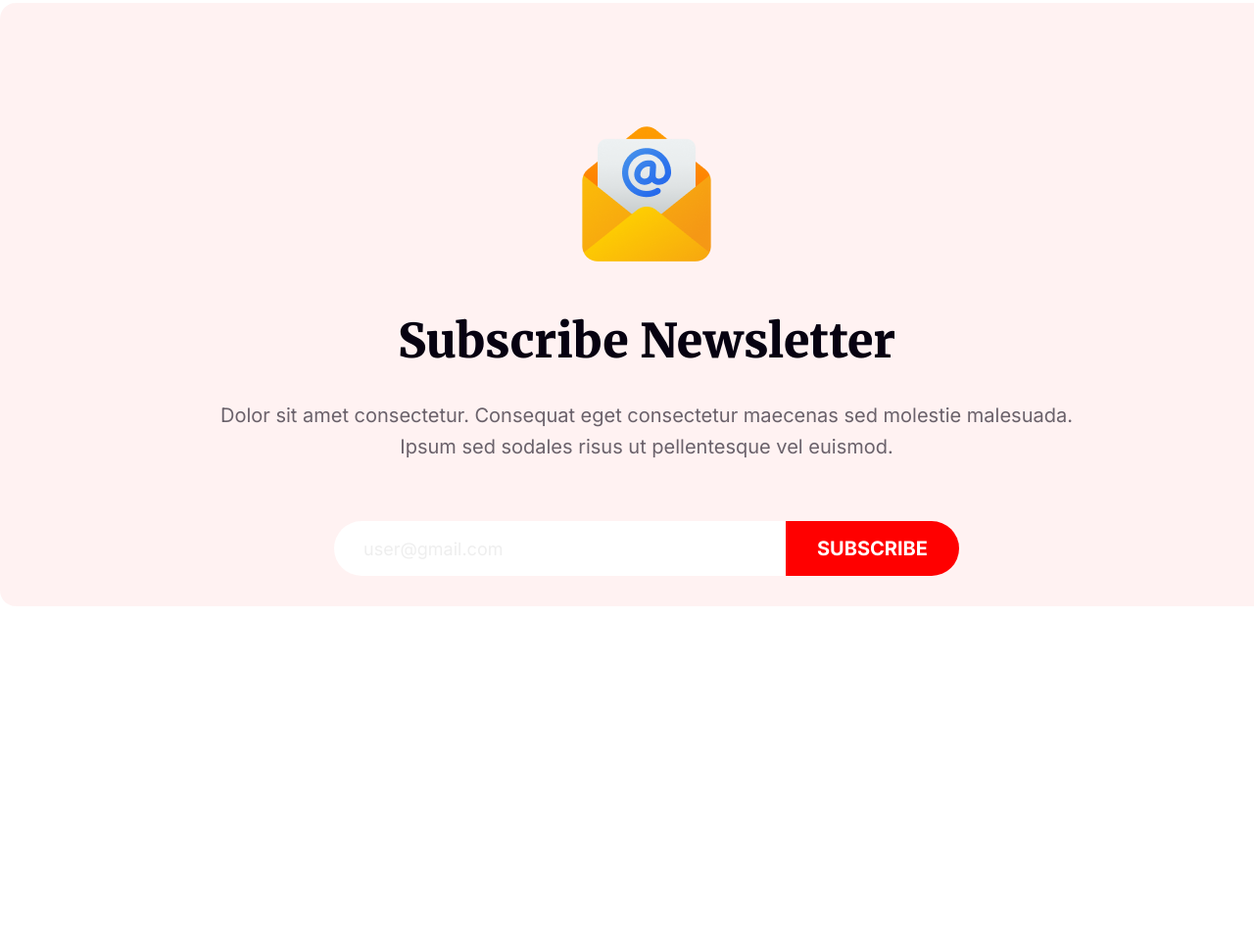
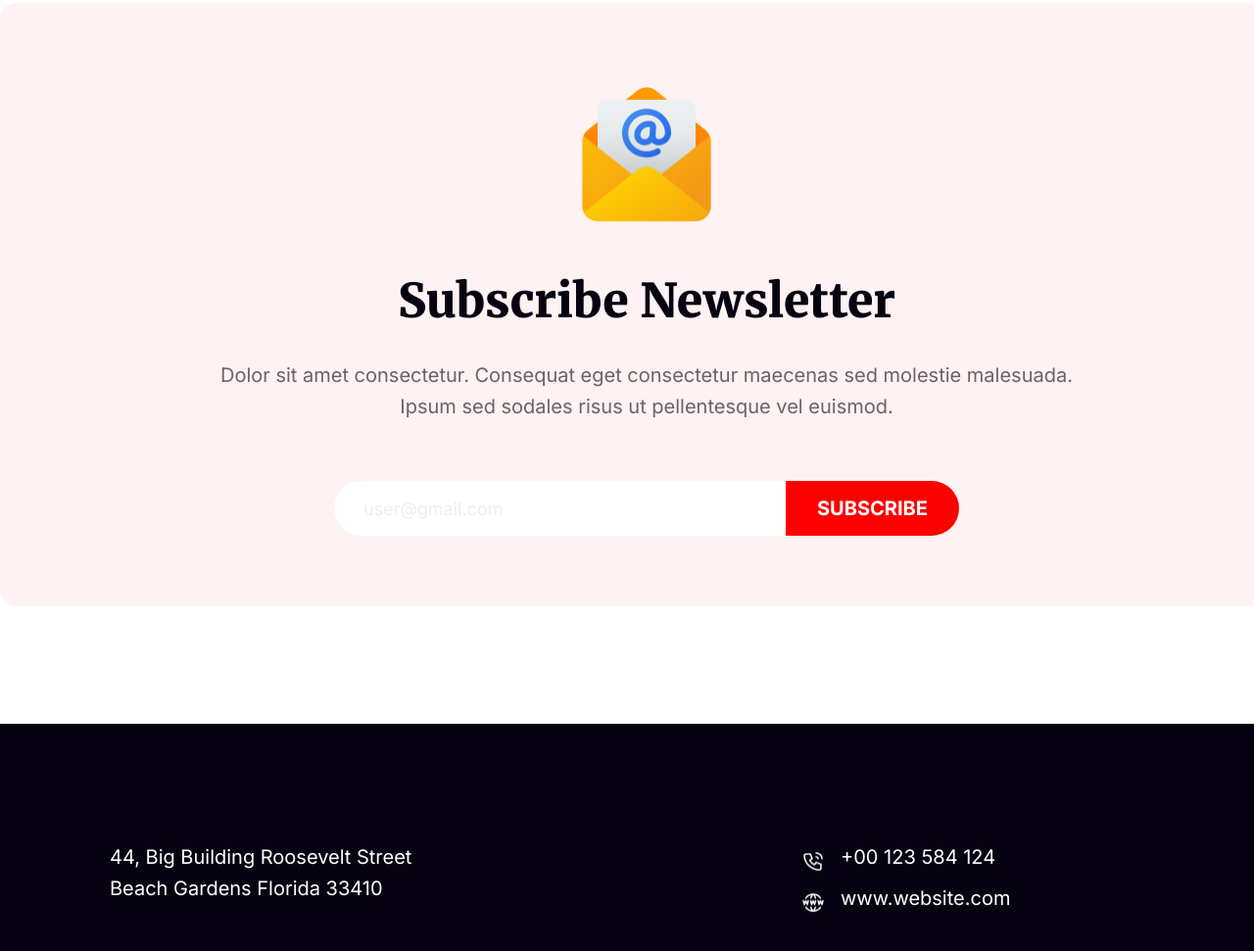
Before and after one commit to ariffaysalrupu/B9A1-New-Year-New-Mission, a plain HTML site: page index.html in a window 1280 px wide. Shown: the part 5957-6928 px from the top of the page at 98% size. Before the commit the page ends 6576 px from the top, so only its background shows below. Drawn offline with Linux system fonts and the light colour scheme.

Commit message:
added footer

```diff
--- a/index.html
+++ b/index.html
@@ -184,6 +184,8 @@
 
       <div class="container">
 
+        <div class="subscribe-section">
+
           <div class="mail-image">
             <img src="resources/Group 61.png" alt="">
           </div>
@@ -198,6 +200,7 @@
               <input placeholder="user@gmail.com" type="email" name="" id="">
               <Button>Subscribe</Button>
             </form>
+          </div>
 
         </div>
 
@@ -206,6 +209,37 @@
     </section>
 
 
-    <section id="footer"></section>
+    <section id="footer">
+
+      <div class="container">
+
+        <div class="footer-text">
+
+          <div class="footer-text-left">
+            <p>44, Big Building Roosevelt Street
+              Beach Gardens Florida 33410</p>
+          </div>
+
+          <div class="footer-text-right">
+
+            <div class="footer-text-right-number">
+              <img src="resources/Call.png" alt="">
+              <p>+00 123 584 124</p>
+            </div>
+
+            <div class="footer-text-right-number">
+              <img src="resources/Website.png" alt="">
+              <p>www.website.com</p>
+            </div>
+
+          </div>
+
+
+        </div>
+
+
+      </div>
+
+    </section>
   </body>
 </html>
--- a/styles.css
+++ b/styles.css
@@ -425,8 +425,14 @@ p{
 
 #subscribe .container .mail-image{
    text-align: center;
-   padding-top: 120px;
+   padding-top: 80px;
    padding-bottom: 40px;
+}
+
+#subscribe .container .mail-image img{
+    width: 150px;
+    height: 150px;
+    flex-shrink: 0;
 }
 
 #subscribe .container .subscribe-text{
@@ -460,10 +466,15 @@ p{
     padding-bottom: 40px;
 }
 
+#subscribe .container .subscribe-section{
+    align-items: center;
+}
+
 #subscribe form{
     max-width: 638px;
     margin: 20px auto;
     display: flex;
+    padding-bottom: 80px;
 }
 
 #subscribe form input{
@@ -483,3 +494,39 @@ p{
 #subscribe form button{
     border-radius: 0 30px 30px 0;
 }
+
+#footer{
+    background-color: #070211;
+    margin-top: 120px;
+    width: 100%;
+    height: 609px;
+    flex-shrink: 0;
+
+}
+
+.footer-text{
+    display: flex;
+    padding-top: 120px;
+    justify-content: space-between;
+}
+
+#footer .container .footer-text p{
+    color: #ffffff;
+    width: 310px;
+    margin-bottom: 10px;
+
+}
+
+#footer .container .footer-text img{
+    width: 24px;
+    height: 24px;
+
+align-self: center;
+}
+
+.footer-text-right-number{
+    display: flex;
+}
+.footer-text-right-number p{
+    margin-left: 16px;
+}
```
Lines whose indentation alone changed are shown as unchanged.
